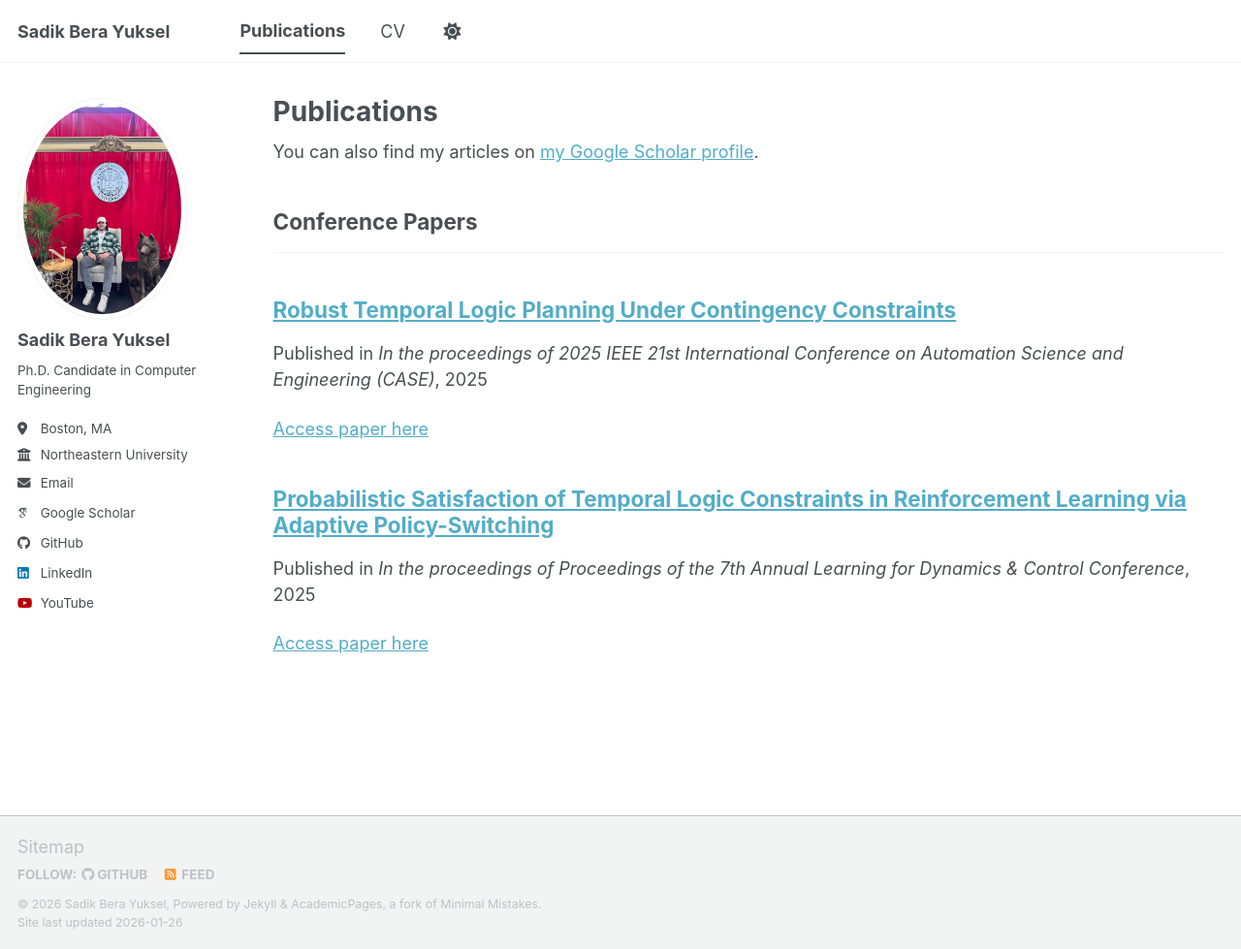
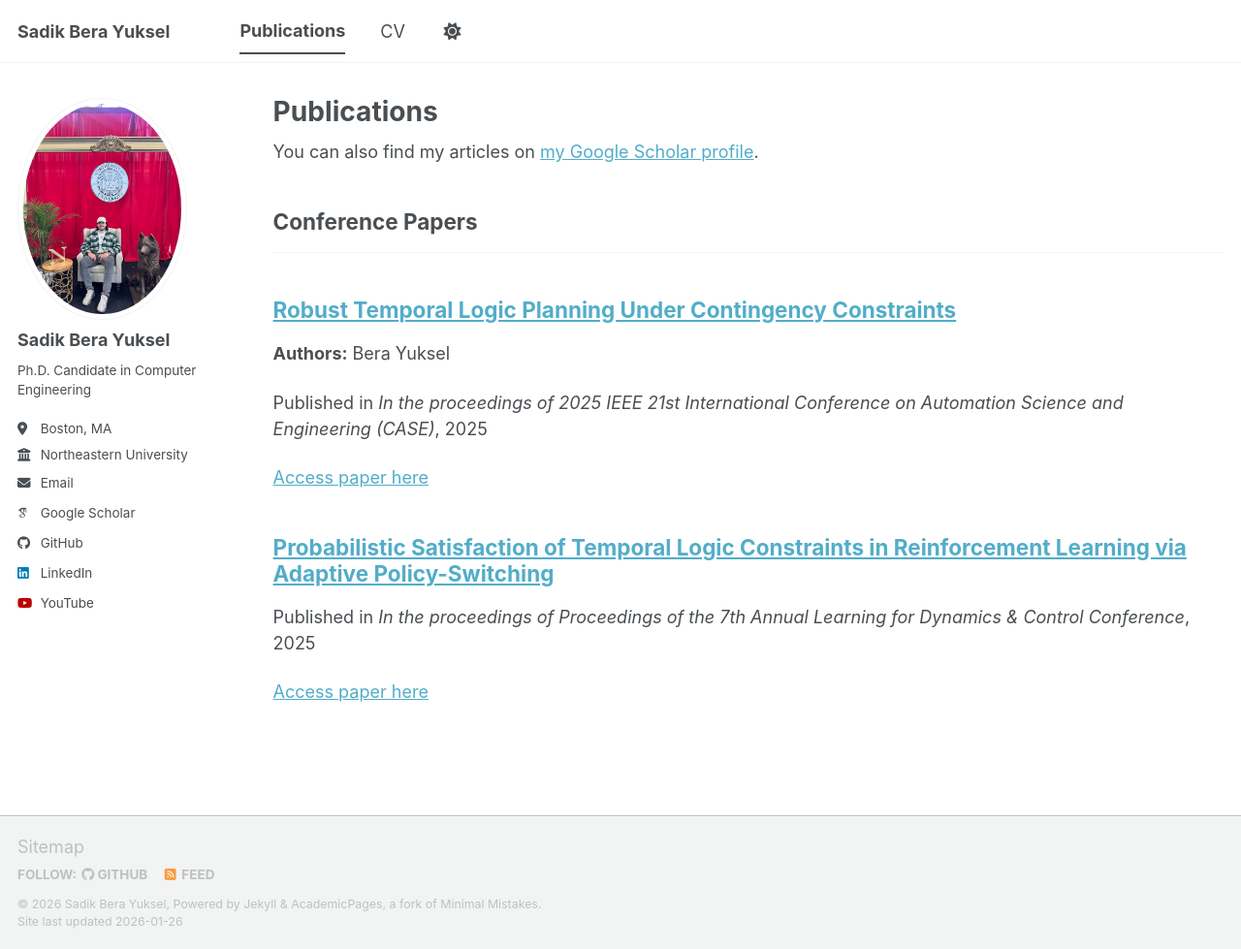
Before and after one commit to Berayksl/Berayksl.github.io, a Jekyll site: the page built from _pages/publications.html, in a window 1280 px wide and 979 px high. Shown: the whole window at 97% size. Built offline with Jekyll 4.4.1, drawn with Linux system fonts in a browser that asks for light colours; some web fonts are replaced; a script bundle is joined from its source files by our own code; library files that are not in the unit come from our copies.

Commit message:
fixed authors

```diff
--- a/_includes/archive-single.html
+++ b/_includes/archive-single.html
@@ -40,8 +40,11 @@
 
         {% if post.collection == 'teaching' %}
           <p> {{ post.type }}, <i>{{ post.venue }}</i>, {{ post.date | default: "1900-01-01" | date: "%Y" }} </p>
-        {% elsif post.collection == 'publications' %}
-          <p>Published in <i>{{ post.venue }}</i>, {{ post.date | default: "1900-01-01" | date: "%Y" }} </p>
+	{% elsif post.collection == 'publications' %}
+	  {% if post.authors %}
+	    <p><strong>Authors:</strong> {{ post.authors }}</p>
+	  {% endif %}
+	  <p>Published in <i>{{ post.venue }}</i>, {{ post.date | default: "1900-01-01" | date: "%Y" }} </p>
         {% elsif post.date %}
          <p class="page__date"><strong><i class="fa fa-fw fa-calendar" aria-hidden="true"></i> {{ site.data.ui-text[site.locale].date_label | default: "Published:" }}</strong> <time datetime="{{ post.date | default: "1900-01-01" | date_to_xmlschema }}">{{ post.date | default: "1900-01-01" | date: "%B %d, %Y" }}</time></p>
         {% endif %}
```
